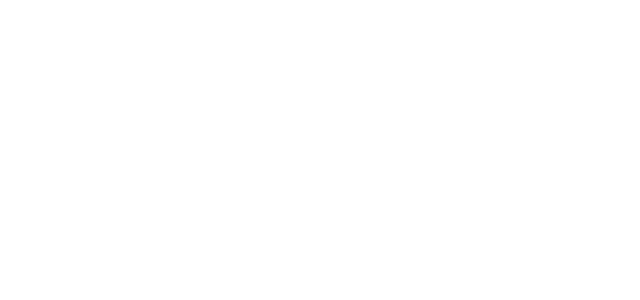
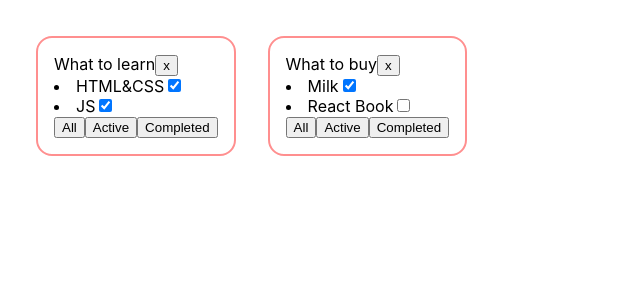
Before and after one commit to AlFilip/just-my-todo-list, a React (Create React App) app: page / in a window 1280 px wide. Shown: the top 300 px of the page, without its empty margins (0-640 px from the left). Built offline with nearby package versions, Linux system fonts and the light colour scheme.

Commit message:
Third commit

```diff
--- a/src/App.css
+++ b/src/App.css
@@ -1,38 +1,4 @@
 .App {
-  text-align: center;
+    display: flex;
+    padding: 20px;
 }
-
-.App-logo {
-  height: 40vmin;
-  pointer-events: none;
-}
-
-@media (prefers-reduced-motion: no-preference) {
-  .App-logo {
-    animation: App-logo-spin infinite 20s linear;
-  }
-}
-
-.App-header {
-  background-color: #282c34;
-  min-height: 100vh;
-  display: flex;
-  flex-direction: column;
-  align-items: center;
-  justify-content: center;
-  font-size: calc(10px + 2vmin);
-  color: white;
-}
-
-.App-link {
-  color: #61dafb;
-}
-
-@keyframes App-logo-spin {
-  from {
-    transform: rotate(0deg);
-  }
-  to {
-    transform: rotate(360deg);
-  }
-}
--- a/src/App.tsx
+++ b/src/App.tsx
@@ -1,22 +1,24 @@
-import React, {useState} from 'react';
+import React, {useReducer, useState} from 'react';
 import './App.css';
 import {v1} from "uuid";
+import {TodoList} from "./Components/TodoList/TodoList";
+import {removeTodoListAC, todoListReducer} from "./reducers/todoListReducer";
 
 
-type TaskType = {id: string, title: string, isDone: boolean}
+export type TaskType = { id: string, title: string, isDone: boolean }
 
 type TasksStateType = {
     [todoListId: string]: TaskType[]
 }
 
-type FilterValueType = 'all' | 'completed' | 'active'
-type TodoListType = {id: string, title: string, filter: FilterValueType}
+export type FilterValueType = 'All' | 'Completed' | 'Active'
+export type TodoListType = { id: string, title: string, filter: FilterValueType }
 
 function App() {
     const [todoListId1, todoListId2] = [v1(), v1()]
-  let [todoLists, setTodoLists] = useState<Array<TodoListType>>([
-    {id: todoListId1, title: "What to learn", filter: "all"},
-    {id: todoListId2, title: "What to buy", filter: "all"}
+    let [todoLists, dispatchTodoList] = useReducer(todoListReducer, [
+        {id: todoListId1, title: "What to learn", filter: "All"},
+        {id: todoListId2, title: "What to buy", filter: "All"}
     ])
 
     let [tasks, setTasks] = useState<TasksStateType>({
@@ -26,14 +28,22 @@ function App() {
         ],
         [todoListId2]: [
             {id: v1(), title: "Milk", isDone: true},
-      {id: v1(), title: "React Book", isDone: true}
+            {id: v1(), title: "React Book", isDone: false}
         ]
     })
+    const removeTodo = (todoListId: string) => dispatchTodoList(removeTodoListAC(todoListId))
 
+    const mappedTodoLists = todoLists.map(m => <TodoList key={m.id}
+                                                         id={m.id}
+                                                         filter={m.filter}
+                                                         title={m.title}
+                                                         tasks={tasks[m.id]}
+                                                         removeTodo={removeTodo}
+    />)
 
     return (
         <div className="App">
-
+            {mappedTodoLists}
         </div>
     );
 }
--- a/src/Components/TodoList/TodoList.module.css
+++ b/src/Components/TodoList/TodoList.module.css
@@ -0,0 +1,6 @@
+.todoList{
+    padding: 1rem;
+    margin: 1rem;
+    border: 2px solid rgba(255, 0, 0, 0.44);
+    border-radius: 1rem;
+}
--- a/src/Components/TodoList/TodoList.tsx
+++ b/src/Components/TodoList/TodoList.tsx
@@ -1,19 +1,46 @@
 import React from "react";
 import s from './TodoList.module.css'
+import {FilterValueType, TaskType} from "../../App";
+import {TodoListTitle} from "./TodoListTitle";
 
+type TodoListPropsType = {
+    id: string
+    title: string
+    filter: FilterValueType
+    tasks: TaskType[]
+    removeTodo: (todoListId: string) => void
+}
 
+export const TodoList: React.FC<TodoListPropsType> = ({
+                                                          id,
+                                                          title,
+                                                          filter,
+                                                          tasks,
+                                                          ...props
+                                                      }) => {
+    const removeTodo = () => props.removeTodo(id)
 
-export const TodoList = () => {
+    const mappedTasks = tasks.map(m => (
+        <li key={m.id} id={m.id}>
+            {m.title}
+            <input type="checkbox" checked={m.isDone}/>
+        </li>
+    ))
+
     return (
         <div className={s.todoList}>
-            <div className={s.header}>
-                Header
+            <TodoListTitle title={title}
+                           callBack={removeTodo}
+            />
+
+            <div className={s.body}>
+                {mappedTasks}
             </div>
-            <div className={s.body}>
-                body
-            </div>
+
             <div className={s.filters}>
-                buttons
+                <button>All</button>
+                <button>Active</button>
+                <button>Completed</button>
             </div>
         </div>
     )
--- /dev/null
+++ b/src/Components/TodoList/TodoListTitle.tsx
@@ -0,0 +1,20 @@
+import s from "./TodoList.module.css";
+import React from "react";
+
+type TodoListTitlePropsType = {
+    title: string
+    callBack: () => void
+}
+
+export const TodoListTitle: React.FC<TodoListTitlePropsType> = ({
+                                                                    title,
+                                                                    callBack,
+                                                                }) => {
+    const onButtonClickHandler = () => callBack()
+    return (
+        <div className={s.header}>
+            {title}
+            <button onClick={onButtonClickHandler}>x</button>
+        </div>
+    )
+}
--- /dev/null
+++ b/src/reducers/todoListReducer.ts
@@ -0,0 +1,26 @@
+import {TodoListType} from "../App";
+
+export const todoListReducer = (state: Array<TodoListType>, action: TodoListActionTypes): Array<TodoListType> => {
+    switch (action.type) {
+        case "REMOVE_TODO_LIST":
+            return state.filter(f => f.id !== action.todoListId)
+
+        default:
+            return state
+
+    }
+}
+
+type TodoListActionTypes = removeTodoListAction | addTodoListAction
+
+type removeTodoListAction = ReturnType<typeof removeTodoListAC>
+export const removeTodoListAC = (todoListId: string) => ({
+    type: 'REMOVE_TODO_LIST',
+    todoListId
+} as const)
+
+type addTodoListAction = ReturnType<typeof addTodoListAC>
+export const addTodoListAC = (title: string) => ({
+    type: 'ADD_TODO_LIST',
+    title
+} as const)
```
Lines whose indentation alone changed are shown as unchanged.
